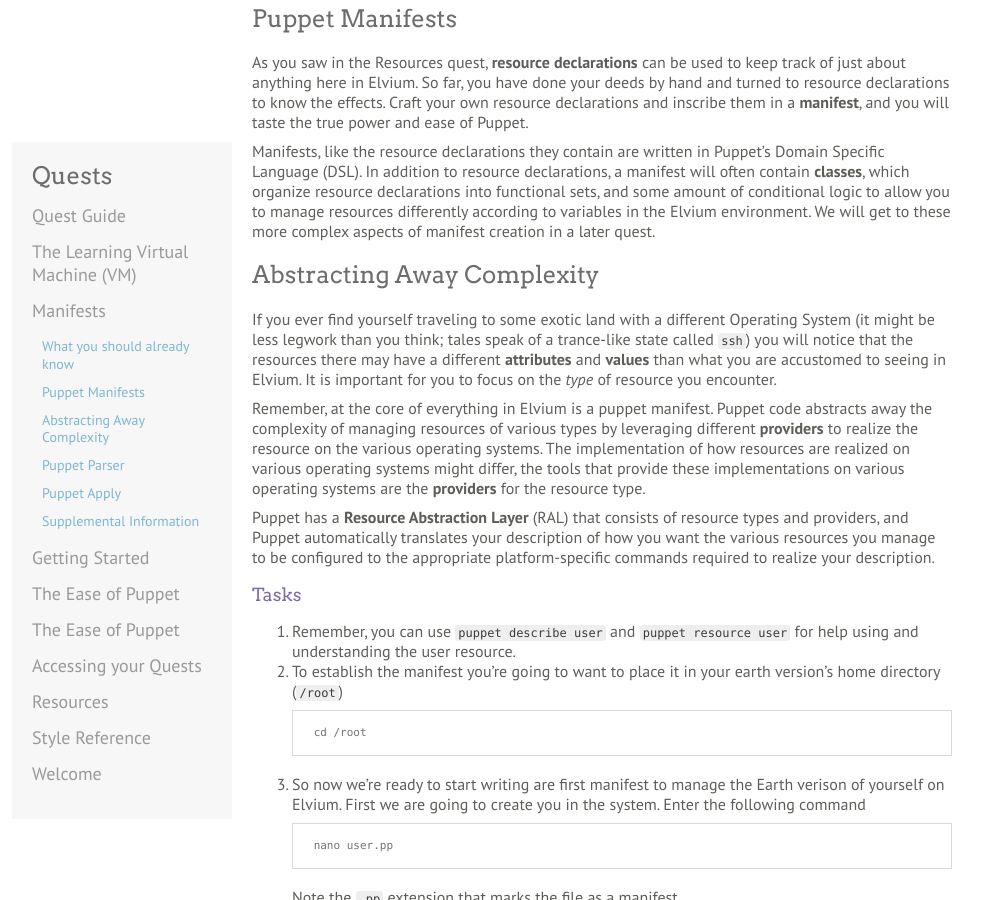
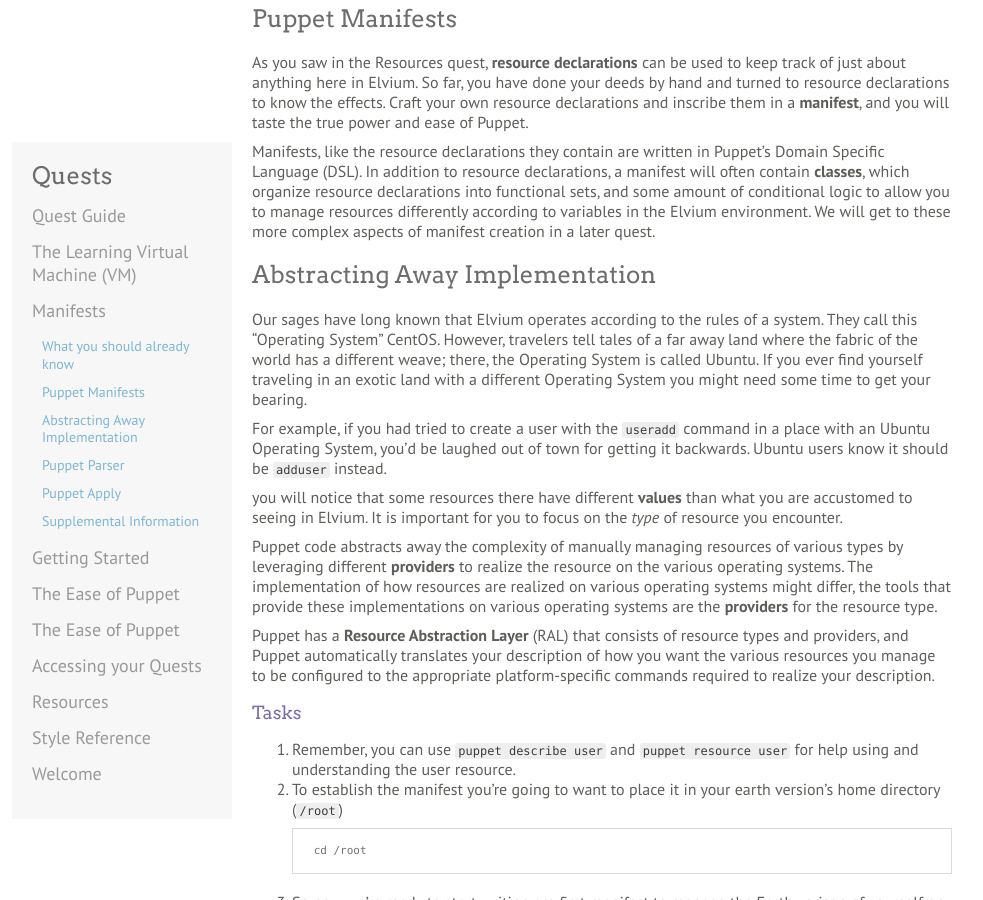
Before and after one commit to puppetlabs-toy-chest/puppet-quest-guide, a Jekyll site: the page built from quests/manifest_quest.md, in a window 1280 px wide and 900 px high, scrolled down 355 px. Shown: the whole window, without its empty margins (158-1141 px from the left). Built offline with Jekyll 4.4.1, drawn with Linux system fonts in a browser that asks for light colours; Markdown is read by kramdown in place of the engine named in the settings.

Commit message:
Work on RAL section

```diff
--- a/quests/manifest_quest.md
+++ b/quests/manifest_quest.md
@@ -17,11 +17,16 @@
 
 Manifests, like the resource declarations they contain are written in Puppet's Domain Specific Language (DSL). In addition to resource declarations, a manifest will often contain **classes**, which organize resource declarations into functional sets, and some amount of conditional logic to allow you to manage resources differently according to variables in the Elvium environment. We will get to these more complex aspects of manifest creation in a later quest.
 
-## Abstracting Away Complexity
+## Abstracting Away Implementation
 
-If you ever find yourself traveling to some exotic land with a different Operating System (it might be less legwork than you think; tales speak of a trance-like state called `ssh`) you will notice that the resources there may have a different **attributes** and **values** than what you are accustomed to seeing in Elvium. It is important for you to focus on the _type_ of resource you encounter.
+Our sages have long known that Elvium operates according to the rules of a system. They call this "Operating System" CentOS. However, travelers tell tales of a far away land where the fabric of the world has a different weave; there, the Operating System is called Ubuntu. If you ever find yourself traveling in an exotic land with a different Operating System you might need some time to get your bearing.
 
-Remember, at the core of everything in Elvium is a puppet manifest. Puppet code abstracts away the complexity of managing resources of various types by leveraging different __providers__ to realize the resource on the various operating systems. The implementation of how resources are realized on various operating systems might differ, the tools that provide these implementations on various operating systems are the __providers__ for the resource type.
+For example, if you had tried to create a user with the `useradd` command in a place with an Ubuntu Operating System, you'd be laughed out of town for getting it backwards. Ubuntu users know it should be `adduser` instead.
+
+
+ you will notice that some resources there have different **values** than what you are accustomed to seeing in Elvium. It is important for you to focus on the _type_ of resource you encounter.
+
+Puppet code abstracts away the complexity of manually managing resources of various types by leveraging different __providers__ to realize the resource on the various operating systems. The implementation of how resources are realized on various operating systems might differ, the tools that provide these implementations on various operating systems are the __providers__ for the resource type.
 
 Puppet has a __Resource Abstraction Layer__ (RAL) that consists of resource types and providers, and Puppet automatically translates your description of how you want the various resources you manage to be configured to the appropriate platform-specific commands required to realize your description.
 
```
